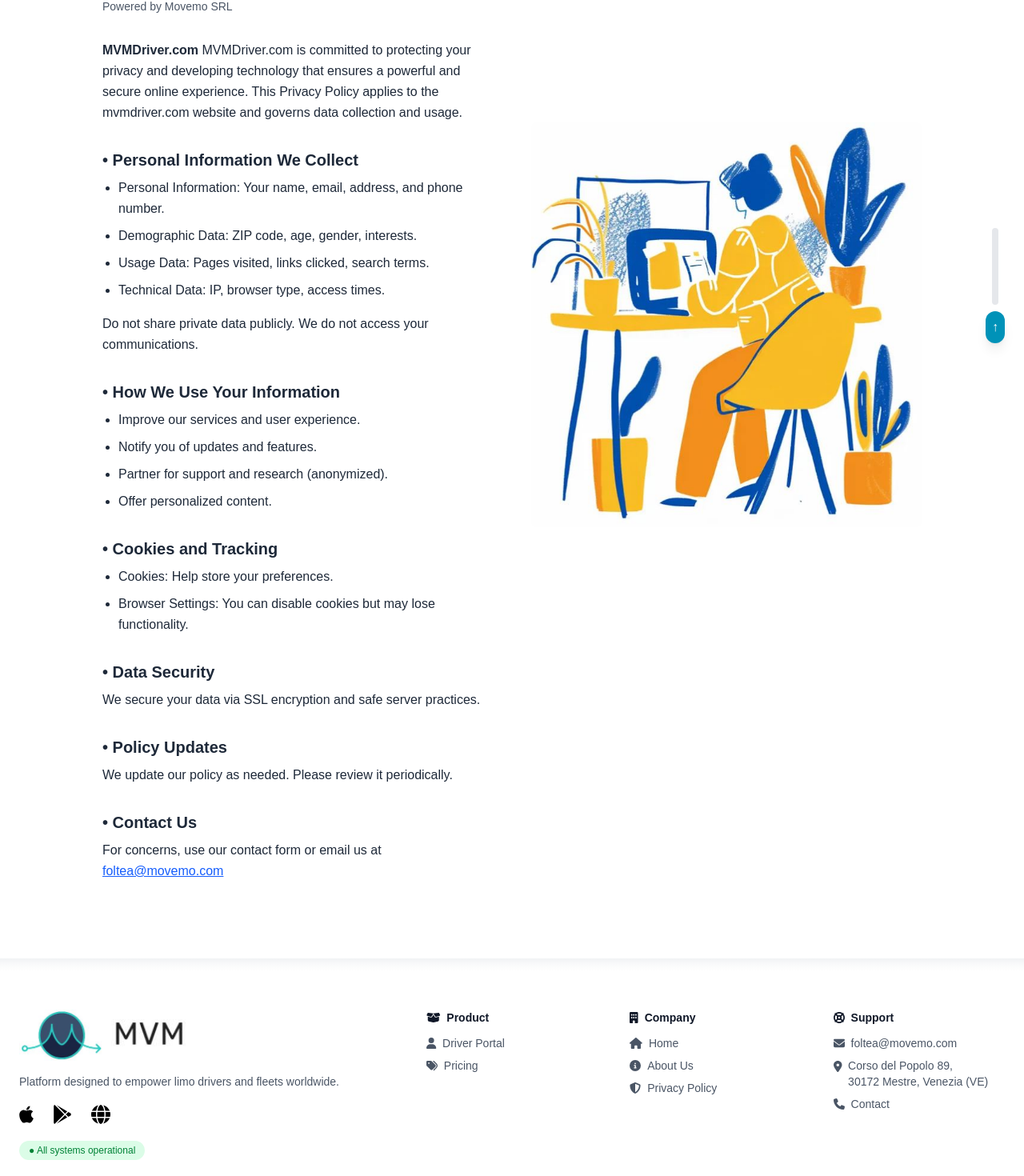
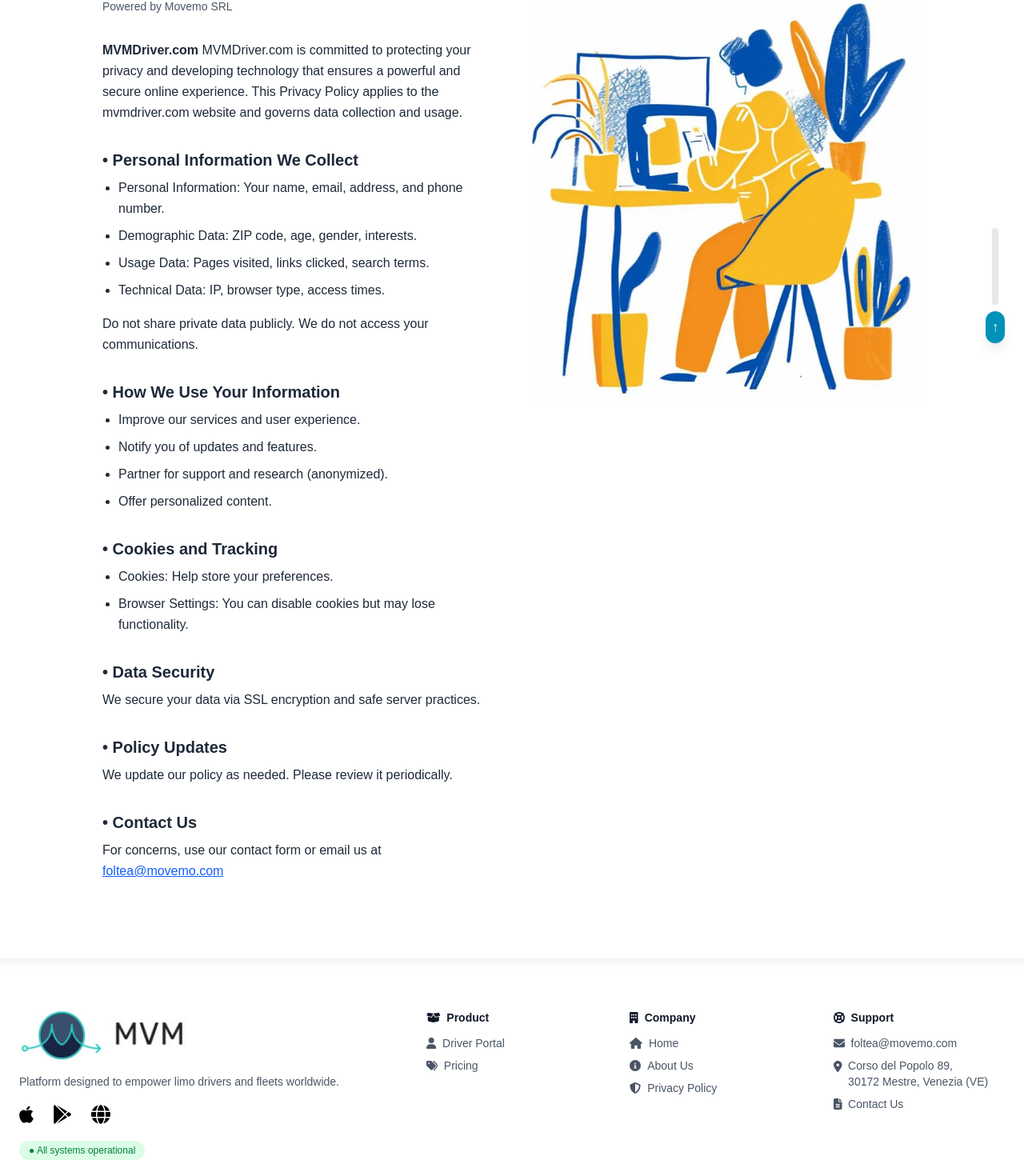
Before and after one commit to jalilkhan625/mvmdriver, a Next.js app: page /en/privacy-policy in a window 1280 px wide. Shown: the part 347-1817 px from the top of the page at 80% size. Built offline with nearby package versions, Linux system fonts and the light colour scheme.

Commit message:
design improvement

```diff
--- a/src/app/[locale]/privacy-policy/page.tsx
+++ b/src/app/[locale]/privacy-policy/page.tsx
@@ -28,13 +28,30 @@ export default function PrivacyPolicy() {
 
       {/* Main Content */}
       <div className="px-4 py-12 md:px-16 lg:px-32">
-        <div className="grid grid-cols-1 lg:grid-cols-2 gap-12 items-center">
+        <div className="grid grid-cols-1 lg:grid-cols-2 gap-12 items-start">
+          {/* Image - on top for small screens, right side for large */}
+          <motion.div
+            initial={{ opacity: 0, x: 50 }}
+            animate={{ opacity: 1, x: 0 }}
+            transition={{ duration: 0.8, ease: 'easeOut', delay: 0.2 }}
+            className="flex justify-center order-1 lg:order-2"
+          >
+            <Image
+              src="/privacy-policy.jpg"
+              alt="Privacy Illustration"
+              width={600}
+              height={600}
+              className="rounded-lg object-contain"
+              loading="lazy"
+            />
+          </motion.div>
+
           {/* Text Section */}
           <motion.div
             initial={{ opacity: 0, x: -50 }}
             animate={{ opacity: 1, x: 0 }}
             transition={{ duration: 0.8, ease: 'easeOut' }}
-            className="space-y-8 text-base leading-relaxed"
+            className="space-y-8 text-base leading-relaxed order-2 lg:order-1"
           >
             <p className="font-medium text-sm text-gray-600">
               {t('poweredBy')}
@@ -119,23 +136,6 @@ export default function PrivacyPolicy() {
               </p>
             </div>
           </motion.div>
-
-          {/* Image */}
-          <motion.div
-            initial={{ opacity: 0, x: 50 }}
-            animate={{ opacity: 1, x: 0 }}
-            transition={{ duration: 0.8, ease: 'easeOut', delay: 0.2 }}
-            className="flex justify-center -mt-72"
-          >
-            <Image
-              src="/privacy-policy.jpg"
-              alt="Privacy Illustration"
-              width={600}
-              height={600}
-              className="rounded-lg object-contain"
-              loading="lazy"
-            />
-          </motion.div>
         </div>
       </div>
     </div>
--- a/src/components/Footer.tsx
+++ b/src/components/Footer.tsx
@@ -13,7 +13,7 @@ import {
   faInfoCircle,
   faShieldAlt,
   faUser,
-  faPhone,
+  faFileLines,
   faMapMarkerAlt,
   faTags,
 } from '@fortawesome/free-solid-svg-icons';
@@ -141,8 +141,8 @@ export default function Footer() {
               </span>
             </li>
             <li className="flex items-center gap-2">
-              <FontAwesomeIcon icon={faPhone} />
-              <Link href={`/${locale}/contact`}>Contact</Link>
+              <FontAwesomeIcon icon={faFileLines} />
+              <Link href={`/${locale}/contact`}>Contact Us</Link>
             </li>
           </ul>
         </div>
```
